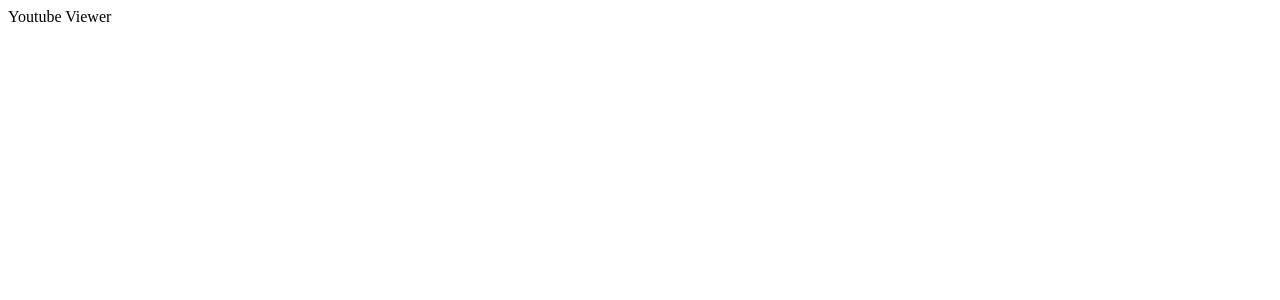
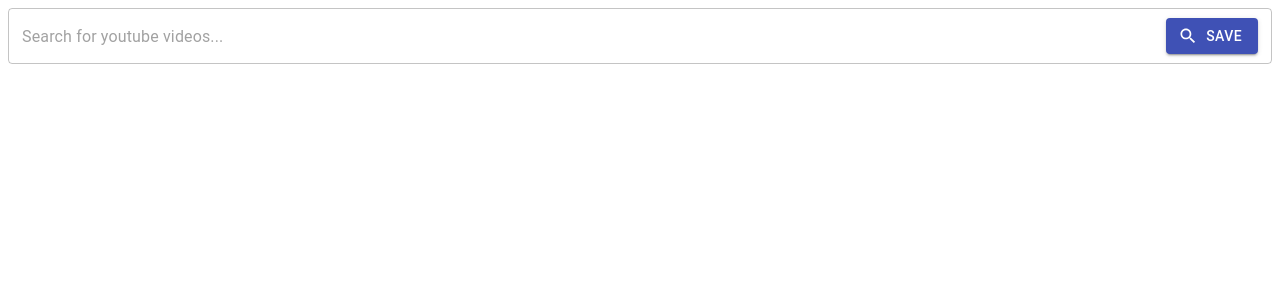
Before and after one commit to spartanrein/youtube_viewer, a React (Create React App) app: page / in a window 1280 px wide. Shown: the top 300 px of the page. Built offline with nearby package versions, Linux system fonts and the light colour scheme.

Commit message:
feat() add searchbar component

```diff
--- a/package.json
+++ b/package.json
@@ -31,5 +31,8 @@
       "last 1 firefox version",
       "last 1 safari version"
     ]
+  },
+  "devDependencies": {
+    "@material-ui/icons": "^4.9.1"
   }
 }
--- a/src/App.js
+++ b/src/App.js
@@ -1,10 +1,17 @@
 import React from 'react';
+import SearchBar from "./components/SearchBar";
 
 class App extends React.Component {
 
+    onSubmit = (term) => {
+        console.log(term);
+    };
+
     render() {
         return (
-            <div>Youtube Viewer</div>
+            <div className="search-bar">
+                <SearchBar onSubmit={this.onSubmit} onClick={this.onSubmit}/>
+            </div>
         );
     };
 }
--- /dev/null
+++ b/src/components/SearchBar.js
@@ -0,0 +1,48 @@
+import React from 'react';
+import InputAdornment from "@material-ui/core/InputAdornment";
+import Button from "@material-ui/core/Button";
+import SearchIcon from '@material-ui/icons/Search';
+import OutlinedInput from "@material-ui/core/OutlinedInput";
+
+class SearchBar extends React.Component {
+    state = {term: ""};
+
+    SearchButton = <Button
+        onClick={(event => this.handleClick(event))}
+        variant="contained"
+        color="primary"
+        startIcon={<SearchIcon/>}>
+        Save
+    </Button>;
+
+    OutlinedInput = <OutlinedInput
+        fullWidth
+        id="outlined-basic"
+        placeholder="Search for youtube videos..."
+        variant="outlined"
+        endAdornment={<InputAdornment position="end">{this.SearchButton}</InputAdornment>}
+        onChange={(event => this.setState({term: event.target.value}))}
+    />;
+
+
+    handleClick = () => {
+        this.props.onClick(this.state.term);
+    };
+
+    onFormSubmit = (event) => {
+        event.preventDefault();
+
+        this.props.onSubmit(this.state.term);
+    };
+
+    render() {
+        return (
+            <form className="search-form" onSubmit={this.onFormSubmit}>
+                {this.OutlinedInput}
+            </form>
+
+        );
+    }
+}
+
+export default SearchBar;
```
Also changed, not shown: 1 other file (tests, documents, lock files or other folders).
